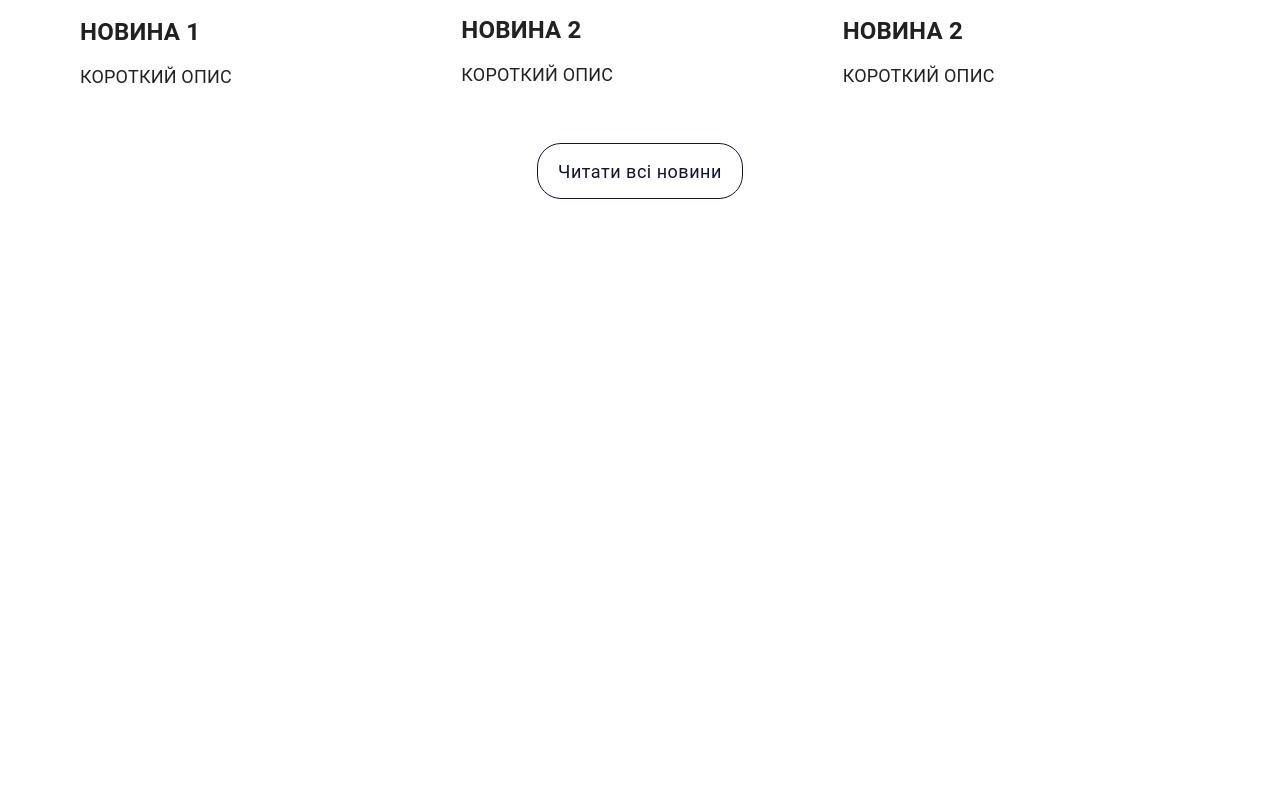
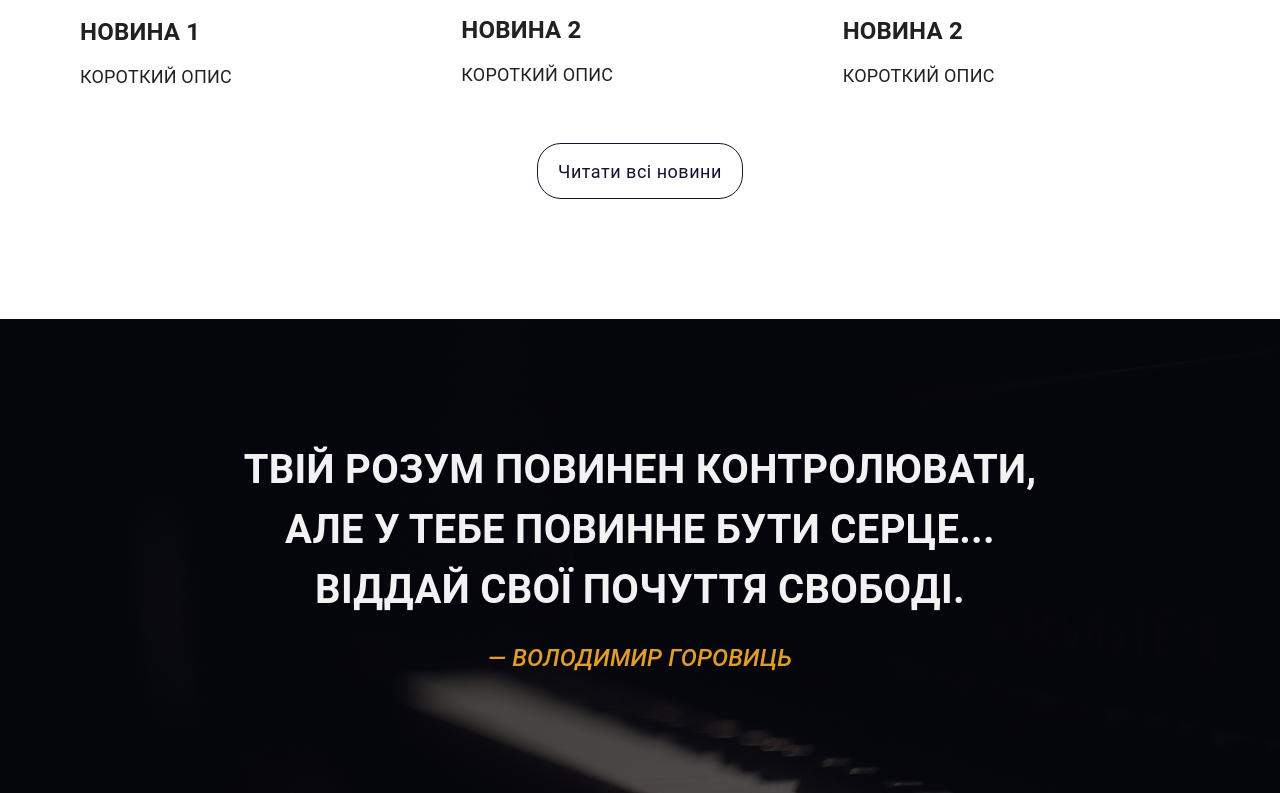
Before and after one commit to web-synergy/horowitz-demo, a React (Vite) app in the folder horowitz/: page / in a window 1280 px wide. Shown: the part 1369-2162 px from the top of the page. Before the commit the page ends 1688 px from the top, so only its background shows below. Built offline with nearby package versions, Linux system fonts and the light colour scheme.

Commit message:
feat: add quot section

```diff
--- a/horowitz/src/components/MainPage/MainPage.tsx
+++ b/horowitz/src/components/MainPage/MainPage.tsx
@@ -1,9 +1,8 @@
-import React from "react";
-import Container from "@mui/material/Container";
 import Header from "../Header/Header";
 import heroImg from "../Header/main-photo.png";
 import { Box, Button, Typography } from "@mui/material";
 import NewsSection from "../NewsSection/NewsSection";
+import QuotSection from "../QuotSection/QuotSection";
 
 const MainPage = () => {
   return (
@@ -16,6 +15,7 @@ const MainPage = () => {
           backgroundImage: ` url(${heroImg})`,
           backgroundSize: "cover",
           backgroundPosition: "center",
+          backdropFilter: "blur(2.5px)",
           height: "780px",
           paddingTop: "290px",
         }}
@@ -51,6 +51,7 @@ const MainPage = () => {
               fontSize: "62px",
               fontWeight: 600,
               lineHeight: "80px",
+              textTransform: "uppercase",
             }}
           >
             КОНКУРС ГОРОВИЦЯ КИЇВ-ЖЕНЕВА
@@ -100,9 +101,9 @@ const MainPage = () => {
           </Box>
         </Box>
       </Box>
-
       {/* Інші секції */}
       <NewsSection />
+      <QuotSection />
     </div>
   );
 };
--- a/horowitz/src/components/NewsSection/NewsSection.tsx
+++ b/horowitz/src/components/NewsSection/NewsSection.tsx
@@ -1,8 +1,6 @@
 import Container from "@mui/material/Container";
 import Typography from "@mui/material/Typography";
 import Grid from "@mui/material/Grid";
-import Card from "@mui/material/Card";
-import CardContent from "@mui/material/CardContent";
 import Button from "@mui/material/Button";
 import { Box } from "@mui/material";
 import news1 from "./news1.png";
--- /dev/null
+++ b/horowitz/src/components/QuotSection/QuotSection.tsx
@@ -0,0 +1,62 @@
+import { Box, Typography } from "@mui/material";
+import quotImg from "./quot.png";
+
+const QuotSection = () => {
+  return (
+    <Box
+      component="section"
+      sx={{
+        // backgroundImage: ` linear-gradient(0deg, rgba(19, 19, 51, 0.40) 0%, rgba(19, 19, 51, 0.40) 100%), url(${quotImg})`,
+        backgroundImage: `linear-gradient(to right, rgba(0, 0, 0, 0.40), rgba(0, 0, 0, 0.40)), url(${quotImg})`,
+        backgroundSize: "cover",
+        backgroundPosition: "center",
+        height: "474px", // Высота секции, можно задать другое значение
+        display: "flex",
+        flexDirection: "column",
+        justifyContent: "center",
+        alignItems: "center",
+        textAlign: "center",
+        backdropFilter: "blur(1px)",
+      }}
+    >
+      <Box
+        sx={{
+          display: "flex",
+          flexDirection: "column",
+          gap: "24px",
+          maxWidth: "840px",
+          margin: "0 auto",
+        }}
+      >
+        <Typography
+          variant="h4"
+          sx={{
+            color: "#F2F2F2",
+            fontSize: "40px",
+            fontWeight: 600,
+            lineHeight: "60px",
+            textTransform: "uppercase",
+          }}
+        >
+          Твій розум повинен контролювати, але у тебе повинне бути серце...
+          Віддай свої почуття свободі.
+        </Typography>
+        <Typography
+          variant="h4"
+          sx={{
+            color: "#E19C2A",
+            fontSize: "24px",
+            fontWeight: 500,
+            fontStyle: "italic",
+            lineHeight: "normal",
+            textTransform: "uppercase",
+          }}
+        >
+          — Володимир Горовиць
+        </Typography>
+      </Box>
+    </Box>
+  );
+};
+
+export default QuotSection;
```
Also changed, not shown: horowitz/src/components/QuotSection/quot.png (added).
